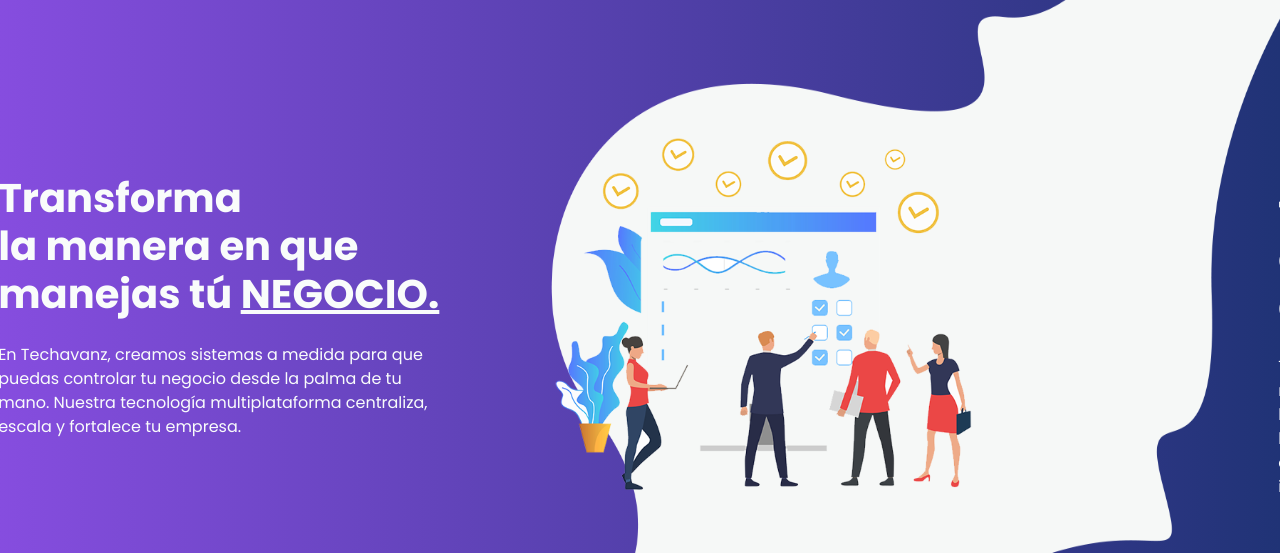
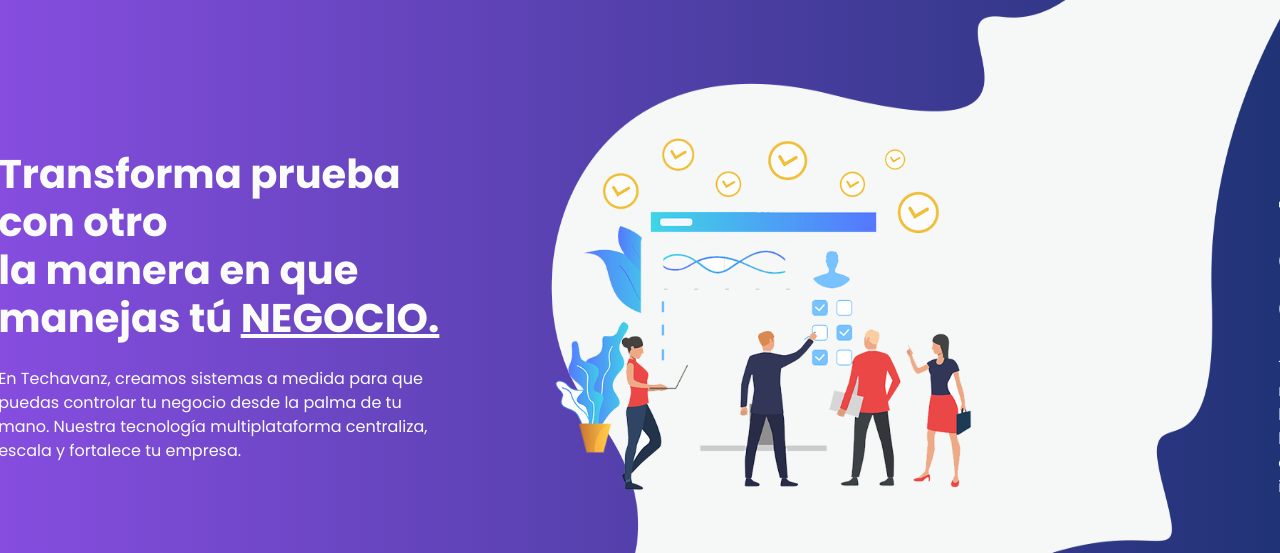
Before and after one commit to Alexdfs10/techavanz, a plain HTML site: page index.html in a window 1280 px wide. Shown: the part 89-642 px from the top of the page. Drawn offline with nearby package versions, Linux system fonts and the light colour scheme; no server answers.

Commit message:
prueba con otro repositorio

```diff
--- a/index.html
+++ b/index.html
@@ -110,7 +110,7 @@
                     <h1> <!--Transforma
                       la manera en que
                       manejas tú NEGOCIO-->
-                      Transforma<br/>
+                      Transforma prueba con otro<br/>
                       la manera en que <br/>
                       manejas tú <u>NEGOCIO.</u>
                     </h1>
```
